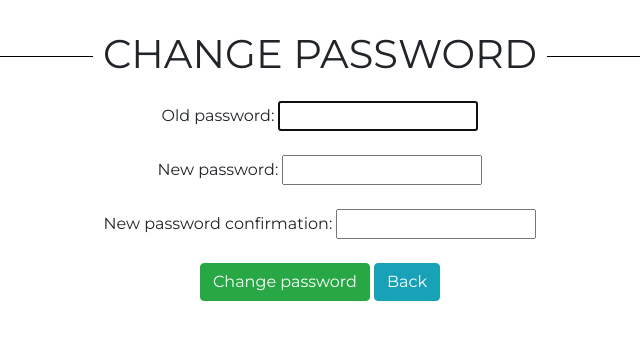
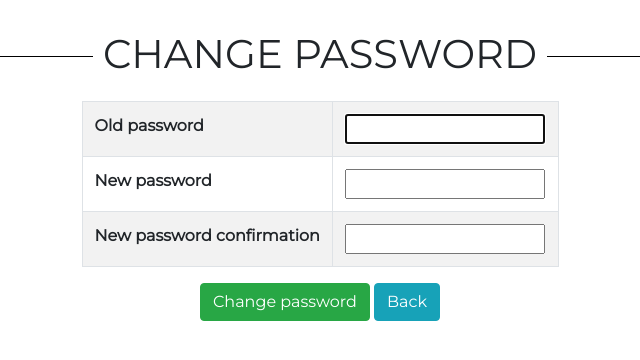
Before and after one commit to vdmamaril06/isanaysay, a Django app: page /isanaysay/password/change/ in a window 1280 px wide. Shown: the part 69-429 px from the top of the page, without its empty margins (320-960 px from the left). Run offline with Django 3.2, Linux system fonts and the light colour scheme; a user stored in the database is signed in; lists and menus that the app fills with data are empty; some libraries are stand-ins or nearby versions.

Commit message:
Fixed the PASSWORD CHANGE page table.

```diff
--- a/templates/password_change.html
+++ b/templates/password_change.html
@@ -19,16 +19,22 @@
 
 		<form class="sample" method="POST" action="{% url 'password-change' %}">
 		    {% csrf_token %}
-
-		    {{ form.old_password.label }}:
-		    {{ form.old_password }} <br /><br />
-
-		    {{ form.new_password1.label }}:
-		    {{ form.new_password1 }} <br /><br />
-
-		    {{ form.new_password2.label }}:
-		    {{ form.new_password2 }} <br /><br />
-
+<table class="table table-bordered table-striped" style="max-width: 477px; margin-left: auto; margin-right: auto;">
+				<tbody>
+					<tr>
+						<th style="text-align:left;">{{ form.old_password.label }}</th>
+						<th style="text-align:left;">{{ form.old_password }}</th>
+					</tr>
+					<tr>
+						<th style="text-align:left;">{{ form.new_password1.label }}</th>
+						<th style="text-align:left;">{{ form.new_password1 }}</th>
+					</tr>
+					<tr>
+						<th style="text-align:left;">{{ form.new_password2.label }}</th>
+						<th style="text-align:left;">{{ form.new_password2 }}</th>
+					</tr>
+				</tbody>
+</table>
 		    <button type="submit" class="btn btn-success">Change password</button>
 			<a href="{% url 'home' %}" class="btn btn-info">Back</a>
 		</form>
```
